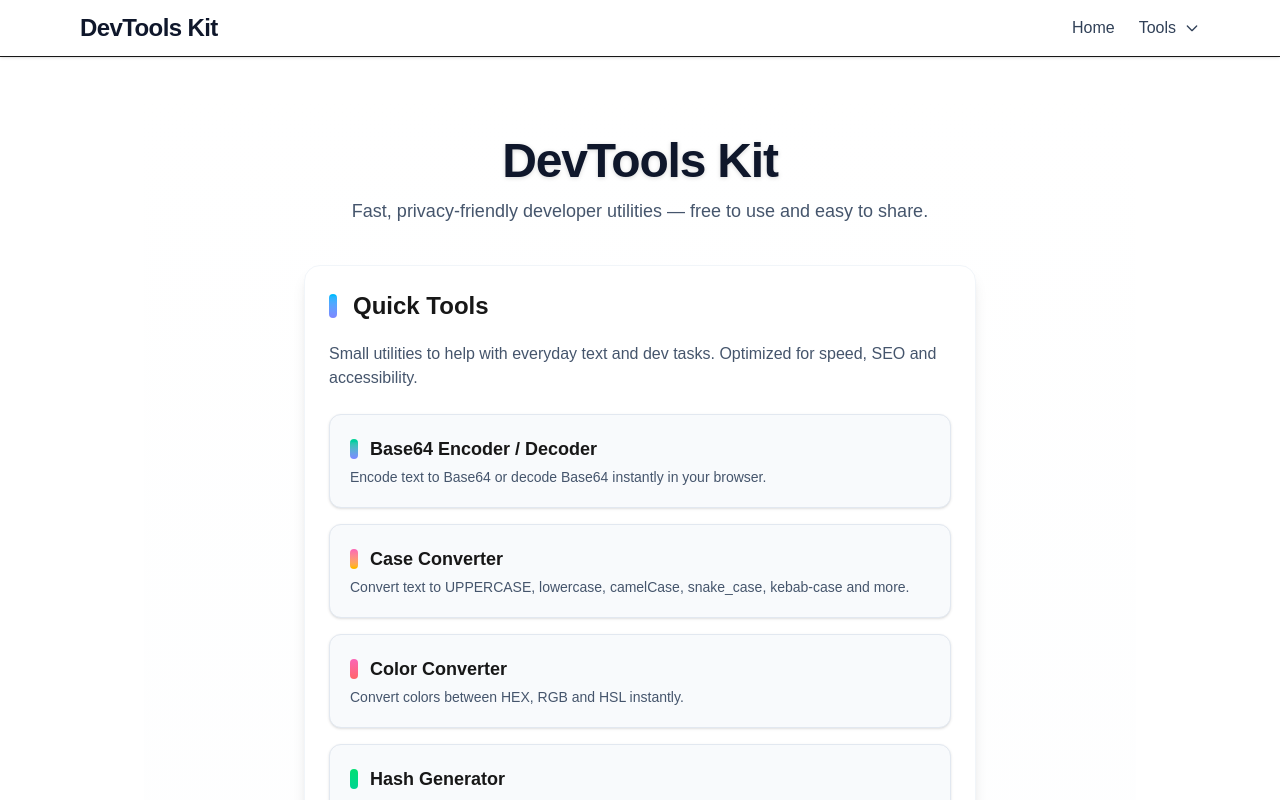
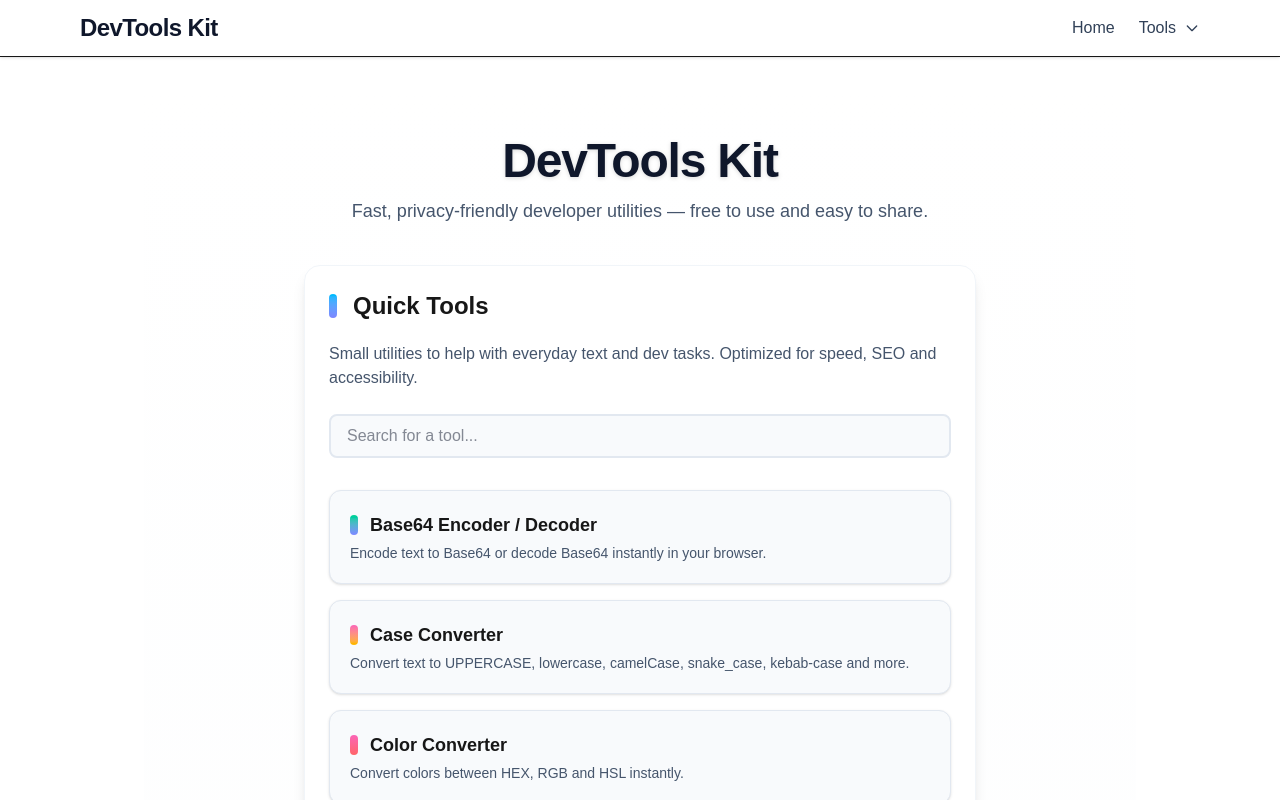
Before and after one commit to LucasFerreiraDeLima/devtoolskit, a Next.js app: page / in a window 1280 px wide. Shown: the top 800 px of the page. Built offline with nearby package versions, Linux system fonts and the light colour scheme.

Commit message:
Campo para pesquisar ferramentas

```diff
--- a/src/app/page.tsx
+++ b/src/app/page.tsx
@@ -1,7 +1,157 @@
+"use client";
 import Link from "next/link";
+import { useState } from "react";
 import AdPlaceholder from "./components/AdPlaceholder";
 
+const tools = [
+  {
+    href: "/tools/base64",
+    color: "from-emerald-400 to-indigo-400",
+    ring: "ring-sky-400",
+    label: "Base64 Encoder / Decoder",
+    desc: "Encode text to Base64 or decode Base64 instantly in your browser.",
+  },
+  {
+    href: "/tools/case-converter",
+    color: "from-pink-400 to-amber-400",
+    ring: "ring-pink-400",
+    label: "Case Converter",
+    desc: "Convert text to UPPERCASE, lowercase, camelCase, snake_case, kebab-case and more.",
+  },
+  {
+    href: "/tools/color-converter",
+    color: "from-pink-400 to-red-400",
+    ring: "ring-pink-400",
+    label: "Color Converter",
+    desc: "Convert colors between HEX, RGB and HSL instantly.",
+  },
+  {
+    href: "/tools/hash-generator",
+    color: "from-green-400 to-emerald-400",
+    ring: "ring-green-400",
+    label: "Hash Generator",
+    desc: "Generate MD5, SHA1 and SHA256 hashes instantly in your browser.",
+  },
+  {
+    href: "/tools/html-encoder",
+    color: "from-pink-400 to-red-400",
+    ring: "ring-pink-400",
+    label: "HTML Encoder / Decoder",
+    desc: "Encode and decode HTML entities instantly in your browser.",
+  },
+  {
+    href: "/tools/json-formatter",
+    color: "from-yellow-400 to-green-400",
+    ring: "ring-sky-400",
+    label: "JSON Formatter / Validator",
+    desc: "Format, validate and minify JSON instantly in your browser.",
+  },
+  {
+    href: "/tools/json-to-csv",
+    color: "from-yellow-400 to-orange-400",
+    ring: "ring-yellow-400",
+    label: "JSON to CSV Converter",
+    desc: "Convert JSON arrays of objects to CSV format instantly.",
+  },
+  {
+    href: "/tools/json-to-xml",
+    color: "from-purple-400 to-indigo-400",
+    ring: "ring-purple-400",
+    label: "JSON to XML Converter",
+    desc: "Convert JSON data to XML format instantly.",
+  },
+  {
+    href: "/tools/jwt-decoder",
+    color: "from-indigo-400 to-sky-400",
+    ring: "ring-indigo-400",
+    label: "JWT Decoder",
+    desc: "Decode JWT tokens and inspect header and payload instantly.",
+  },
+  {
+    href: "/tools/password-generator",
+    color: "from-green-400 to-teal-400",
+    ring: "ring-green-400",
+    label: "Password Generator",
+    desc: "Generate secure random passwords instantly with custom options.",
+  },
+  {
+    href: "/tools/random-number",
+    color: "from-blue-400 to-cyan-400",
+    ring: "ring-blue-400",
+    label: "Random Number Generator",
+    desc: "Generate random numbers instantly within a custom range.",
+  },
+  {
+    href: "/tools/random-string",
+    color: "from-purple-400 to-pink-400",
+    ring: "ring-purple-400",
+    label: "Random String Generator",
+    desc: "Generate random strings instantly for testing, tokens, or IDs.",
+  },
+  {
+    href: "/tools/regex-tester",
+    color: "from-pink-400 to-red-400",
+    ring: "ring-pink-400",
+    label: "Regex Tester",
+    desc: "Test regular expressions and see matches highlighted instantly.",
+  },
+  {
+    href: "/tools/remove-duplicate-lines",
+    color: "from-red-400 to-pink-400",
+    ring: "ring-red-400",
+    label: "Remove Duplicate Lines",
+    desc: "Remove duplicate lines from text instantly in your browser.",
+  },
+  {
+    href: "/tools/text-diff",
+    color: "from-cyan-400 to-blue-400",
+    ring: "ring-cyan-400",
+    label: "Text Diff Checker",
+    desc: "Compare two blocks of text and highlight differences instantly.",
+  },
+  {
+    href: "/tools/text-sorter",
+    color: "from-yellow-400 to-amber-400",
+    ring: "ring-yellow-400",
+    label: "Text Sorter",
+    desc: "Sort lines of text alphabetically or by length instantly in your browser.",
+  },
+  {
+    href: "/tools/timestamp-converter",
+    color: "from-yellow-400 to-amber-500",
+    ring: "ring-sky-400",
+    label: "Timestamp Converter",
+    desc: "Convert Unix timestamps to dates and vice versa instantly.",
+  },
+  {
+    href: "/tools/url-encoder",
+    color: "from-blue-400 to-sky-400",
+    ring: "ring-blue-400",
+    label: "URL Encoder / Decoder",
+    desc: "Encode and decode URLs instantly in your browser.",
+  },
+  {
+    href: "/tools/uuid-generator",
+    color: "from-fuchsia-400 to-pink-500",
+    ring: "ring-fuchsia-400",
+    label: "UUID Generator",
+    desc: "Generate UUID v4 identifiers instantly for development and testing.",
+  },
+  {
+    href: "/tools/word-counter",
+    color: "from-sky-400 to-indigo-400",
+    ring: "ring-sky-400",
+    label: "Word Counter",
+    desc: "Count words, characters, lines and paragraphs instantly.",
+  },
+];
+
 export default function Home() {
+  const [search, setSearch] = useState("");
+  const filteredTools = tools.filter(tool =>
+    tool.label.toLowerCase().includes(search.toLowerCase()) ||
+    tool.desc.toLowerCase().includes(search.toLowerCase())
+  );
   return (
     <div className="min-h-[90vh] w-full flex flex-col items-center bg-gradient-to-b from-white to-slate-50 dark:from-slate-900 dark:to-slate-950 px-2 py-6 sm:py-12">
       <header className="w-full max-w-2xl text-center mb-10">
@@ -23,29 +173,34 @@ export default function Home() {
           <p className="text-slate-600 dark:text-slate-300">
             Small utilities to help with everyday text and dev tasks. Optimized for speed, SEO and accessibility.
           </p>
+          <input
+            type="text"
+            value={search}
+            onChange={e => setSearch(e.target.value)}
+            placeholder="Search for a tool..."
+            className="mt-2 mb-2 w-full rounded-lg border-2 border-slate-200 dark:border-slate-700 bg-slate-50 dark:bg-slate-800 px-4 py-2 text-base text-slate-900 dark:text-slate-100 focus:outline-none focus:ring-2 focus:ring-sky-400"
+            aria-label="Search for a tool"
+          />
           <div className="mt-2 grid grid-cols-1 xs:grid-cols-2 gap-3 sm:gap-4">
-            {/* Links das ferramentas principais, mobile-first, acessíveis - ORDEM ALFABÉTICA */}
-            <Link href="/tools/base64" className="block rounded-xl border border-slate-200 dark:border-slate-700 bg-slate-50 dark:bg-slate-800 p-4 sm:p-5 shadow-sm hover:shadow-lg transition hover:-translate-y-1 focus:outline-none focus:ring-2 focus:ring-sky-400 focus:ring-offset-2" aria-label="Base64 Encoder Tool"><h3 className="font-semibold text-lg mb-1 flex items-center gap-2"><span className="inline-block w-2 h-5 bg-gradient-to-b from-emerald-400 to-indigo-400 rounded-full mr-1" aria-hidden="true" />Base64 Encoder / Decoder</h3><p className="text-sm text-slate-600 dark:text-slate-400">Encode text to Base64 or decode Base64 instantly in your browser.</p></Link>
-            <Link href="/tools/case-converter" className="block rounded-xl border border-slate-200 dark:border-slate-700 bg-slate-50 dark:bg-slate-800 p-4 sm:p-5 shadow-sm hover:shadow-lg transition hover:-translate-y-1 focus:outline-none focus:ring-2 focus:ring-pink-400 focus:ring-offset-2" aria-label="Case Converter Tool"><h3 className="font-semibold text-lg mb-1 flex items-center gap-2"><span className="inline-block w-2 h-5 bg-gradient-to-b from-pink-400 to-amber-400 rounded-full mr-1" aria-hidden="true" />Case Converter</h3><p className="text-sm text-slate-600 dark:text-slate-400">Convert text to UPPERCASE, lowercase, camelCase, snake_case, kebab-case and more.</p></Link>
-            <Link href="/tools/color-converter" className="block rounded-xl border border-slate-200 dark:border-slate-700 bg-slate-50 dark:bg-slate-800 p-4 sm:p-5 shadow-sm hover:shadow-lg transition hover:-translate-y-1 focus:outline-none focus:ring-2 focus:ring-pink-400 focus:ring-offset-2" aria-label="Color Converter Tool"><h3 className="font-semibold text-lg mb-1 flex items-center gap-2"><span className="inline-block w-2 h-5 bg-gradient-to-b from-pink-400 to-red-400 rounded-full mr-1" aria-hidden="true" />Color Converter</h3><p className="text-sm text-slate-600 dark:text-slate-400">Convert colors between HEX, RGB and HSL instantly.</p></Link>
-            <Link href="/tools/hash-generator" className="block rounded-xl border border-slate-200 dark:border-slate-700 bg-slate-50 dark:bg-slate-800 p-4 sm:p-5 shadow-sm hover:shadow-lg transition hover:-translate-y-1 focus:outline-none focus:ring-2 focus:ring-green-400 focus:ring-offset-2" aria-label="Hash Generator Tool"><h3 className="font-semibold text-lg mb-1 flex items-center gap-2"><span className="inline-block w-2 h-5 bg-gradient-to-b from-green-400 to-emerald-400 rounded-full mr-1" aria-hidden="true" />Hash Generator</h3><p className="text-sm text-slate-600 dark:text-slate-400">Generate MD5, SHA1 and SHA256 hashes instantly in your browser.</p></Link>
-            <Link href="/tools/html-encoder" className="block rounded-xl border border-slate-200 dark:border-slate-700 bg-slate-50 dark:bg-slate-800 p-4 sm:p-5 shadow-sm hover:shadow-lg transition hover:-translate-y-1 focus:outline-none focus:ring-2 focus:ring-pink-400 focus:ring-offset-2" aria-label="HTML Encoder Tool"><h3 className="font-semibold text-lg mb-1 flex items-center gap-2"><span className="inline-block w-2 h-5 bg-gradient-to-b from-pink-400 to-red-400 rounded-full mr-1" aria-hidden="true" />HTML Encoder / Decoder</h3><p className="text-sm text-slate-600 dark:text-slate-400">Encode and decode HTML entities instantly in your browser.</p></Link>
-            <Link href="/tools/json-formatter" className="block rounded-xl border border-slate-200 dark:border-slate-700 bg-slate-50 dark:bg-slate-800 p-4 sm:p-5 shadow-sm hover:shadow-lg transition hover:-translate-y-1 focus:outline-none focus:ring-2 focus:ring-sky-400 focus:ring-offset-2" aria-label="JSON Formatter Tool"><h3 className="font-semibold text-lg mb-1 flex items-center gap-2"><span className="inline-block w-2 h-5 bg-gradient-to-b from-yellow-400 to-green-400 rounded-full mr-1" aria-hidden="true" />JSON Formatter / Validator</h3><p className="text-sm text-slate-600 dark:text-slate-400">Format, validate and minify JSON instantly in your browser.</p></Link>
-            <Link href="/tools/json-to-csv" className="block rounded-xl border border-slate-200 dark:border-slate-700 bg-slate-50 dark:bg-slate-800 p-4 sm:p-5 shadow-sm hover:shadow-lg transition hover:-translate-y-1 focus:outline-none focus:ring-2 focus:ring-yellow-400 focus:ring-offset-2" aria-label="JSON to CSV Converter Tool"><h3 className="font-semibold text-lg mb-1 flex items-center gap-2"><span className="inline-block w-2 h-5 bg-gradient-to-b from-yellow-400 to-orange-400 rounded-full mr-1" aria-hidden="true" />JSON to CSV Converter</h3><p className="text-sm text-slate-600 dark:text-slate-400">Convert JSON arrays of objects to CSV format instantly.</p></Link>
-            <Link href="/tools/json-to-xml" className="block rounded-xl border border-slate-200 dark:border-slate-700 bg-slate-50 dark:bg-slate-800 p-4 sm:p-5 shadow-sm hover:shadow-lg transition hover:-translate-y-1 focus:outline-none focus:ring-2 focus:ring-purple-400 focus:ring-offset-2" aria-label="JSON to XML Converter Tool"><h3 className="font-semibold text-lg mb-1 flex items-center gap-2"><span className="inline-block w-2 h-5 bg-gradient-to-b from-purple-400 to-indigo-400 rounded-full mr-1" aria-hidden="true" />JSON to XML Converter</h3><p className="text-sm text-slate-600 dark:text-slate-400">Convert JSON data to XML format instantly.</p></Link>
-            <Link href="/tools/jwt-decoder" className="block rounded-xl border border-slate-200 dark:border-slate-700 bg-slate-50 dark:bg-slate-800 p-4 sm:p-5 shadow-sm hover:shadow-lg transition hover:-translate-y-1 focus:outline-none focus:ring-2 focus:ring-indigo-400 focus:ring-offset-2" aria-label="JWT Decoder Tool"><h3 className="font-semibold text-lg mb-1 flex items-center gap-2"><span className="inline-block w-2 h-5 bg-gradient-to-b from-indigo-400 to-sky-400 rounded-full mr-1" aria-hidden="true" />JWT Decoder</h3><p className="text-sm text-slate-600 dark:text-slate-400">Decode JWT tokens and inspect header and payload instantly.</p></Link>
-            <Link href="/tools/password-generator" className="block rounded-xl border border-slate-200 dark:border-slate-700 bg-slate-50 dark:bg-slate-800 p-4 sm:p-5 shadow-sm hover:shadow-lg transition hover:-translate-y-1 focus:outline-none focus:ring-2 focus:ring-green-400 focus:ring-offset-2" aria-label="Password Generator Tool"><h3 className="font-semibold text-lg mb-1 flex items-center gap-2"><span className="inline-block w-2 h-5 bg-gradient-to-b from-green-400 to-teal-400 rounded-full mr-1" aria-hidden="true" />Password Generator</h3><p className="text-sm text-slate-600 dark:text-slate-400">Generate secure random passwords instantly with custom options.</p></Link>
-            <Link href="/tools/random-number" className="block rounded-xl border border-slate-200 dark:border-slate-700 bg-slate-50 dark:bg-slate-800 p-4 sm:p-5 shadow-sm hover:shadow-lg transition hover:-translate-y-1 focus:outline-none focus:ring-2 focus:ring-blue-400 focus:ring-offset-2" aria-label="Random Number Generator Tool"><h3 className="font-semibold text-lg mb-1 flex items-center gap-2"><span className="inline-block w-2 h-5 bg-gradient-to-b from-blue-400 to-cyan-400 rounded-full mr-1" aria-hidden="true" />Random Number Generator</h3><p className="text-sm text-slate-600 dark:text-slate-400">Generate random numbers instantly within a custom range.</p></Link>
-            <Link href="/tools/random-string" className="block rounded-xl border border-slate-200 dark:border-slate-700 bg-slate-50 dark:bg-slate-800 p-4 sm:p-5 shadow-sm hover:shadow-lg transition hover:-translate-y-1 focus:outline-none focus:ring-2 focus:ring-purple-400 focus:ring-offset-2" aria-label="Random String Generator Tool"><h3 className="font-semibold text-lg mb-1 flex items-center gap-2"><span className="inline-block w-2 h-5 bg-gradient-to-b from-purple-400 to-pink-400 rounded-full mr-1" aria-hidden="true" />Random String Generator</h3><p className="text-sm text-slate-600 dark:text-slate-400">Generate random strings instantly for testing, tokens, or IDs.</p></Link>
-            <Link href="/tools/regex-tester" className="block rounded-xl border border-slate-200 dark:border-slate-700 bg-slate-50 dark:bg-slate-800 p-4 sm:p-5 shadow-sm hover:shadow-lg transition hover:-translate-y-1 focus:outline-none focus:ring-2 focus:ring-pink-400 focus:ring-offset-2" aria-label="Regex Tester Tool"><h3 className="font-semibold text-lg mb-1 flex items-center gap-2"><span className="inline-block w-2 h-5 bg-gradient-to-b from-pink-400 to-red-400 rounded-full mr-1" aria-hidden="true" />Regex Tester</h3><p className="text-sm text-slate-600 dark:text-slate-400">Test regular expressions and see matches highlighted instantly.</p></Link>
-            <Link href="/tools/remove-duplicate-lines" className="block rounded-xl border border-slate-200 dark:border-slate-700 bg-slate-50 dark:bg-slate-800 p-4 sm:p-5 shadow-sm hover:shadow-lg transition hover:-translate-y-1 focus:outline-none focus:ring-2 focus:ring-red-400 focus:ring-offset-2" aria-label="Remove Duplicate Lines Tool"><h3 className="font-semibold text-lg mb-1 flex items-center gap-2"><span className="inline-block w-2 h-5 bg-gradient-to-b from-red-400 to-pink-400 rounded-full mr-1" aria-hidden="true" />Remove Duplicate Lines</h3><p className="text-sm text-slate-600 dark:text-slate-400">Remove duplicate lines from text instantly in your browser.</p></Link>
-            <Link href="/tools/text-diff" className="block rounded-xl border border-slate-200 dark:border-slate-700 bg-slate-50 dark:bg-slate-800 p-4 sm:p-5 shadow-sm hover:shadow-lg transition hover:-translate-y-1 focus:outline-none focus:ring-2 focus:ring-cyan-400 focus:ring-offset-2" aria-label="Text Diff Checker Tool"><h3 className="font-semibold text-lg mb-1 flex items-center gap-2"><span className="inline-block w-2 h-5 bg-gradient-to-b from-cyan-400 to-blue-400 rounded-full mr-1" aria-hidden="true" />Text Diff Checker</h3><p className="text-sm text-slate-600 dark:text-slate-400">Compare two blocks of text and highlight differences instantly.</p></Link>
-            <Link href="/tools/text-sorter" className="block rounded-xl border border-slate-200 dark:border-slate-700 bg-slate-50 dark:bg-slate-800 p-4 sm:p-5 shadow-sm hover:shadow-lg transition hover:-translate-y-1 focus:outline-none focus:ring-2 focus:ring-yellow-400 focus:ring-offset-2" aria-label="Text Sorter Tool"><h3 className="font-semibold text-lg mb-1 flex items-center gap-2"><span className="inline-block w-2 h-5 bg-gradient-to-b from-yellow-400 to-amber-400 rounded-full mr-1" aria-hidden="true" />Text Sorter</h3><p className="text-sm text-slate-600 dark:text-slate-400">Sort lines of text alphabetically or by length instantly in your browser.</p></Link>
-            <Link href="/tools/timestamp-converter" className="block rounded-xl border border-slate-200 dark:border-slate-700 bg-slate-50 dark:bg-slate-800 p-4 sm:p-5 shadow-sm hover:shadow-lg transition hover:-translate-y-1 focus:outline-none focus:ring-2 focus:ring-sky-400 focus:ring-offset-2" aria-label="Timestamp Converter Tool"><h3 className="font-semibold text-lg mb-1 flex items-center gap-2"><span className="inline-block w-2 h-5 bg-gradient-to-b from-yellow-400 to-amber-500 rounded-full mr-1" aria-hidden="true" />Timestamp Converter</h3><p className="text-sm text-slate-600 dark:text-slate-400">Convert Unix timestamps to dates and vice versa instantly.</p></Link>
-            <Link href="/tools/url-encoder" className="block rounded-xl border border-slate-200 dark:border-slate-700 bg-slate-50 dark:bg-slate-800 p-4 sm:p-5 shadow-sm hover:shadow-lg transition hover:-translate-y-1 focus:outline-none focus:ring-2 focus:ring-blue-400 focus:ring-offset-2" aria-label="URL Encoder Tool"><h3 className="font-semibold text-lg mb-1 flex items-center gap-2"><span className="inline-block w-2 h-5 bg-gradient-to-b from-blue-400 to-sky-400 rounded-full mr-1" aria-hidden="true" />URL Encoder / Decoder</h3><p className="text-sm text-slate-600 dark:text-slate-400">Encode and decode URLs instantly in your browser.</p></Link>
-            <Link href="/tools/uuid-generator" className="block rounded-xl border border-slate-200 dark:border-slate-700 bg-slate-50 dark:bg-slate-800 p-4 sm:p-5 shadow-sm hover:shadow-lg transition hover:-translate-y-1 focus:outline-none focus:ring-2 focus:ring-fuchsia-400 focus:ring-offset-2" aria-label="UUID Generator Tool"><h3 className="font-semibold text-lg mb-1 flex items-center gap-2"><span className="inline-block w-2 h-5 bg-gradient-to-b from-fuchsia-400 to-pink-500 rounded-full mr-1" aria-hidden="true" />UUID Generator</h3><p className="text-sm text-slate-600 dark:text-slate-400">Generate UUID v4 identifiers instantly for development and testing.</p></Link>
-            <Link href="/tools/word-counter" className="block rounded-xl border border-slate-200 dark:border-slate-700 bg-slate-50 dark:bg-slate-800 p-4 sm:p-5 shadow-sm hover:shadow-lg transition hover:-translate-y-1 focus:outline-none focus:ring-2 focus:ring-sky-400 focus:ring-offset-2" aria-label="Word Counter Tool"><h3 className="font-semibold text-lg mb-1 flex items-center gap-2"><span className="inline-block w-2 h-5 bg-gradient-to-b from-sky-400 to-indigo-400 rounded-full mr-1" aria-hidden="true" />Word Counter</h3><p className="text-sm text-slate-600 dark:text-slate-400">Count words, characters, lines and paragraphs instantly.</p></Link>
-        </div>
+            {filteredTools.length === 0 ? (
+              <div className="col-span-2 text-center text-slate-500 dark:text-slate-400 py-8">Nenhuma ferramenta encontrada.</div>
+            ) : (
+              filteredTools.map(tool => (
+                <Link
+                  key={tool.href}
+                  href={tool.href}
+                  className={`block rounded-xl border border-slate-200 dark:border-slate-700 bg-slate-50 dark:bg-slate-800 p-4 sm:p-5 shadow-sm hover:shadow-lg transition hover:-translate-y-1 focus:outline-none focus:ring-2 ${tool.ring} focus:ring-offset-2`}
+                  aria-label={tool.label + " Tool"}
+                >
+                  <h3 className="font-semibold text-lg mb-1 flex items-center gap-2">
+                    <span className={`inline-block w-2 h-5 bg-gradient-to-b ${tool.color} rounded-full mr-1`} aria-hidden="true" />
+                    {tool.label}
+                  </h3>
+                  <p className="text-sm text-slate-600 dark:text-slate-400">{tool.desc}</p>
+                </Link>
+              ))
+            )}
+          </div>
         </div>
       </section>
 
```
